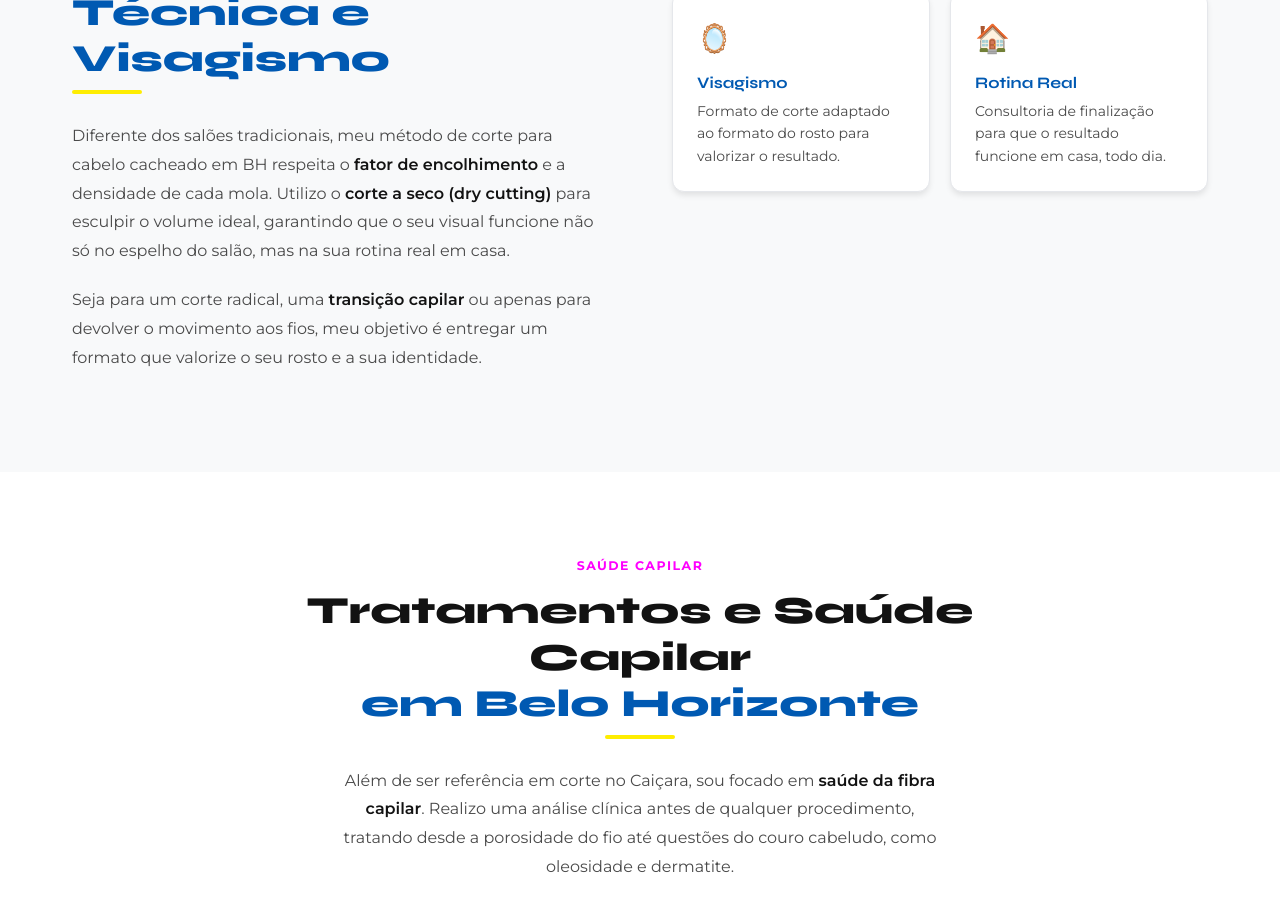
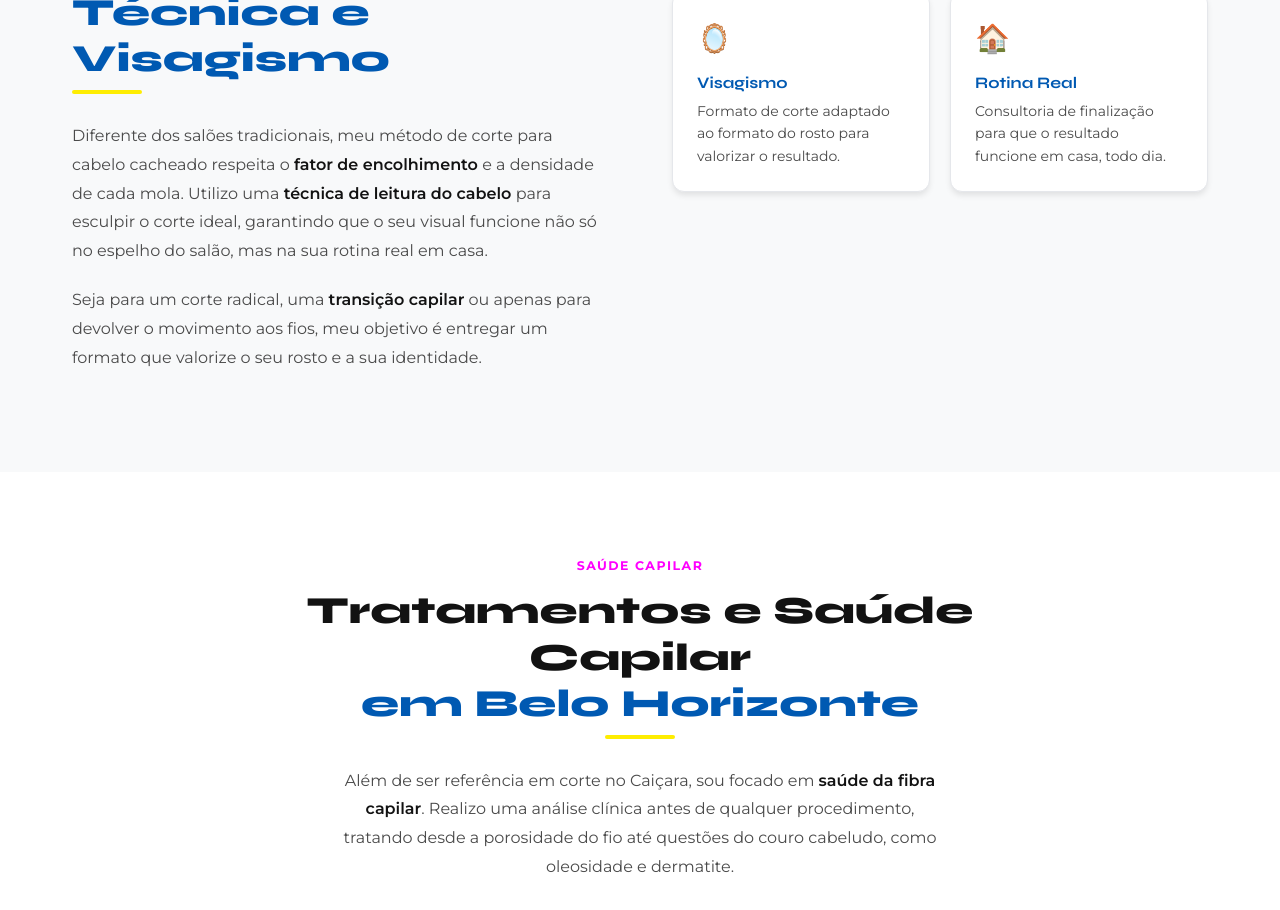
Before and after one commit to jonatanjunior13-max/ojonquecortou, a React (Vite) app: page /sobre in a window 1280 px wide. Shown: the part 1540-2450 px from the top of the page. Built offline with nearby package versions, Linux system fonts and the light colour scheme.

Commit message:
content: atualiza descricao do metodo de corte na pagina sobre

```diff
--- a/src/pages/AboutPage.jsx
+++ b/src/pages/AboutPage.jsx
@@ -89,9 +89,9 @@ const AboutPage = () => {
             </h2>
             <div className="title-bar" />
             <p className="about-body">
-              Diferente dos salões tradicionais, meu método de corte para cabelo cacheado em BH
+              Diferente dos salões tradicionais, meu método de corte para cabelo cacheado
               respeita o <strong>fator de encolhimento</strong> e a densidade de cada mola.
-              Utilizo o <strong>corte a seco (dry cutting)</strong> para esculpir o volume ideal,
+              Utilizo uma <strong>técnica de leitura do cabelo</strong> para esculpir o corte ideal,
               garantindo que o seu visual funcione não só no espelho do salão, mas na sua
               rotina real em casa.
             </p>
```
